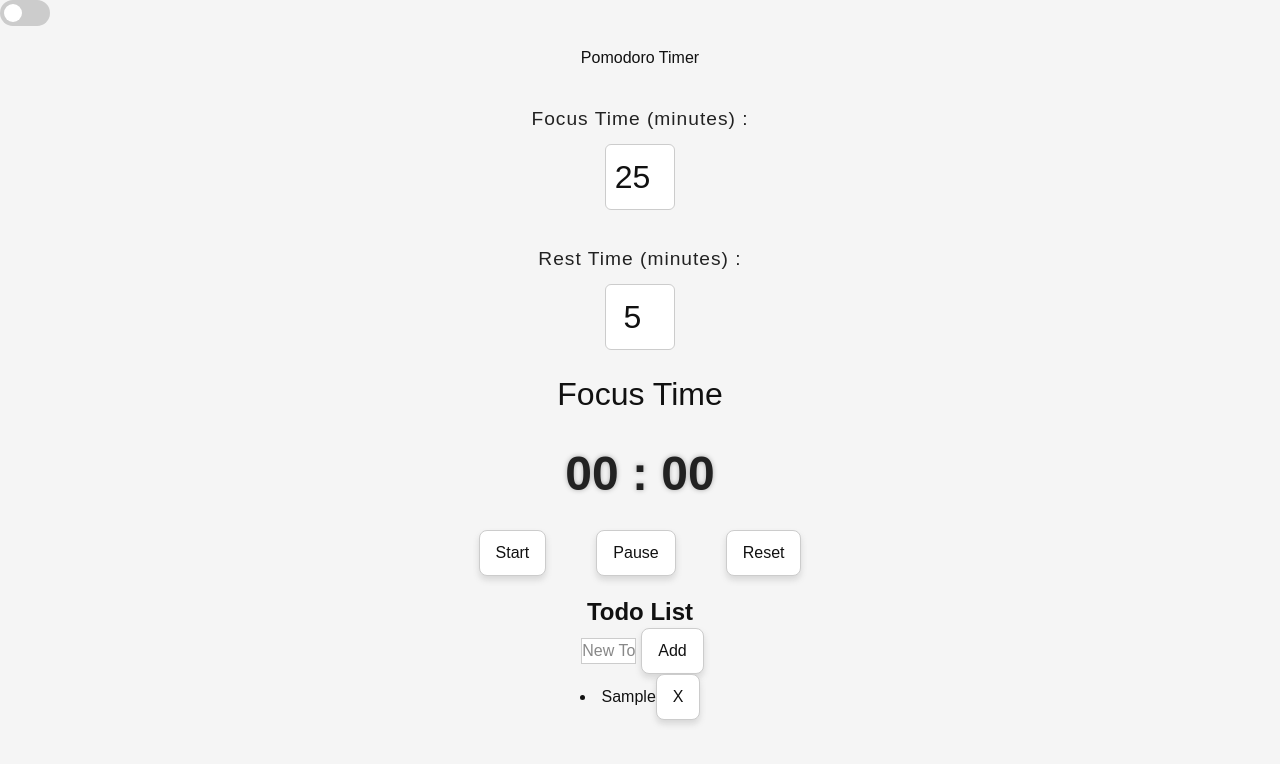
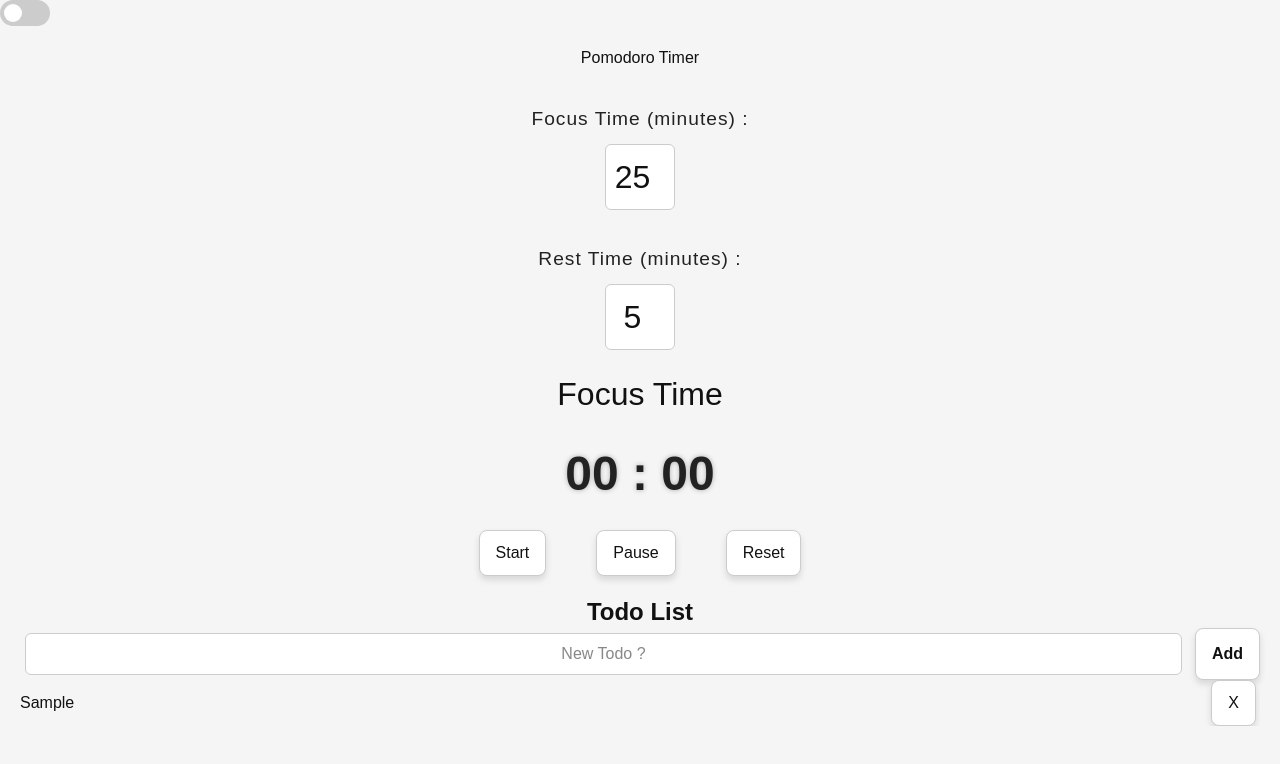
Before and after one commit to Pingu7731/PomodoroTimer, a Vue app in the folder pomodoro/: page / in a window 1280 px wide. Both pictures are taken after typing "Sample" into the empty fields and a click on the button "Add". Shown: the top 764 px of the page. Built offline with nearby package versions, Linux system fonts and the light colour scheme.

Commit message:
Add: Todo with css
problem :
 - text will exceed tiles (make it sent to next line if exceeded the container )
- need to remove the scroll bar

```diff
--- a/pomodoro/src/component/todo.vue
+++ b/pomodoro/src/component/todo.vue
@@ -1,5 +1,5 @@
 <script setup lang="ts">
-import { ref } from 'vue'
+import { onMounted, ref,watch } from 'vue'
 
 interface Task {
   id: number
@@ -13,6 +13,19 @@ const tasks = ref<Task[]>([])
 const toggleTask = (index: number) => {
   tasks.value[index].completed = !tasks.value[index].completed
 }
+//save local strage , prevent ur data gone gone
+
+const TASKS_KEY = 'todo-tasks'
+onMounted(() => {
+  const saved = localStorage.getItem(TASKS_KEY)
+  if(saved)
+  {
+  tasks.value = JSON.parse(saved)
+  }
+})
+watch(tasks, (val) => {
+  localStorage.setItem(TASKS_KEY,JSON.stringify(val))
+},{deep:true})
 
 const addTask = () => {
   const text = newTask.value.trim()
@@ -32,25 +45,55 @@ const removeTask = (index: number) => {
 </script>
 
 <template>
-  <div>
+
+  <div class=" flex items-center justify-center" >
+    <div class="w-full max-w-d p6 rounded-xl shadlow-lg spacy-y-4">
       <h1 class="text-2xl font-bold text-center">Todo List</h1>
-
       <!-- input -->
-    <div>
-      <input v-model="newTask" type="test" placeholder="New Todo ?">
-      <button @click="addTask">
+      <div class="flex gap-2">
+        <input v-model="newTask" type="test" placeholder="New Todo ?"
+        class=" flex-1 px-3 py-2 rounded-md focus:outline-none focus:ring-2 focus:ring-purple-400"
+        >
+        <button @click="addTask"
+        class="font-semibold px-4 py-2"
+        >
           Add
         </button>
       </div>
 
 
-    <div>
-      <li v-for="(task,index) in tasks" :key="task.id">
+      <div class="max-h-60 overflow-auto pr-1 ">
 
-        <span @click="toggleTask(index)">{{ task.text }}</span>
+        <transition-group name="fade"tag="ul" class="space-y-1.5">
+          <li v-for="(task,index) in tasks" :key="task.id"
+          class="flex items-center justify-between  rounded-md transition-all gap-y-1"
+           >
+            <span
+            @click="toggleTask(index)"
+            :class="{
+            'line-through text-blue-400': task.completed,'cursor-pointer':true
+            }"
+            >
+            {{ task.text }}</span>
             <button @click="removeTask(index)">X</button>
-
           </li>
+        </transition-group>
+      </div>
     </div>
   </div>
 </template>
+<style>
+.fade-enter-active,
+.fade-leave-active{
+  transition: all 0.3s ease;
+}
+
+.fade-enter-from{
+  opacity:0;
+  transform: translateY(90px);
+}
+.fade-leavve-to{
+  opacity: 0;
+  transform: translateY(90px);
+}
+</style>
```
Lines whose indentation alone changed are shown as unchanged.
